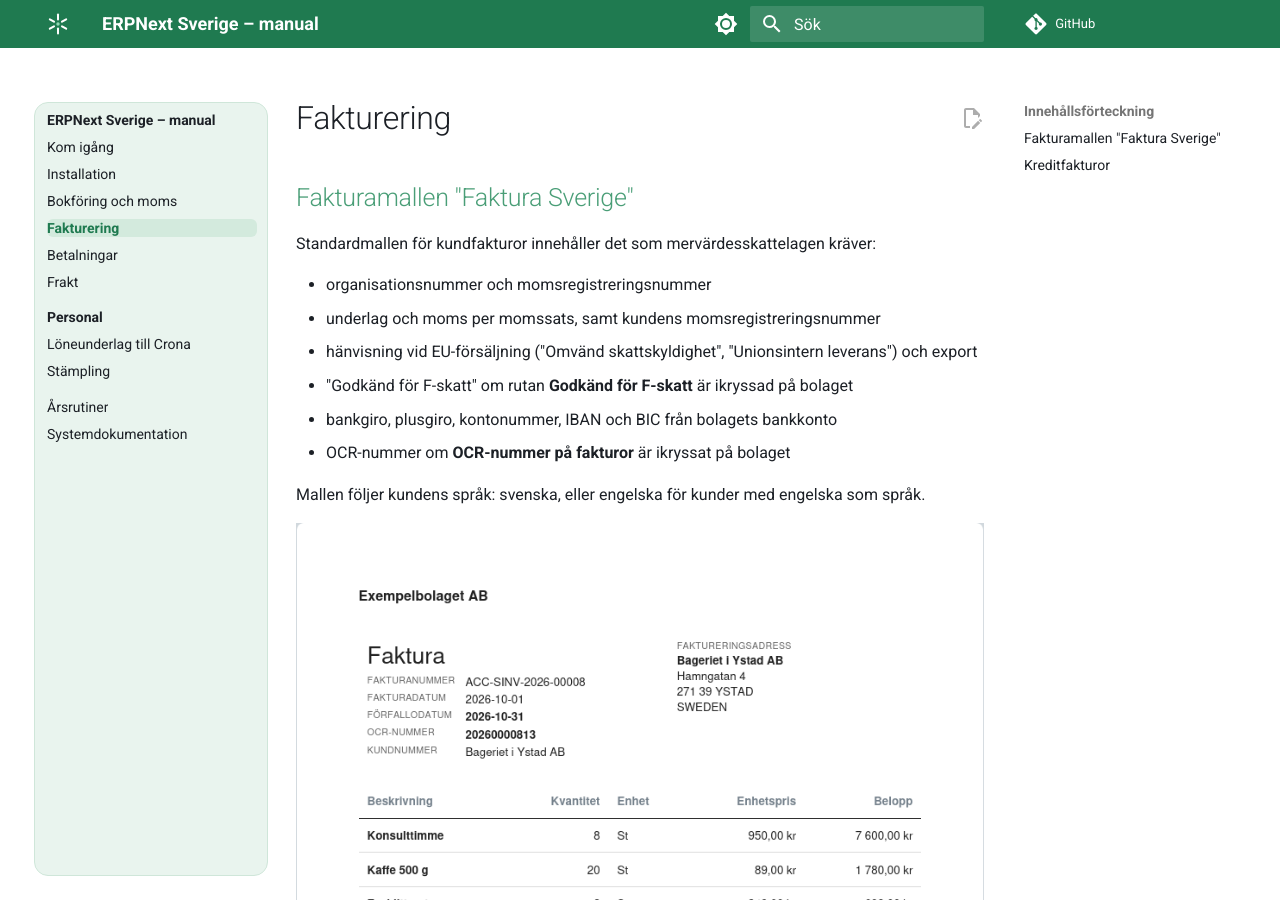
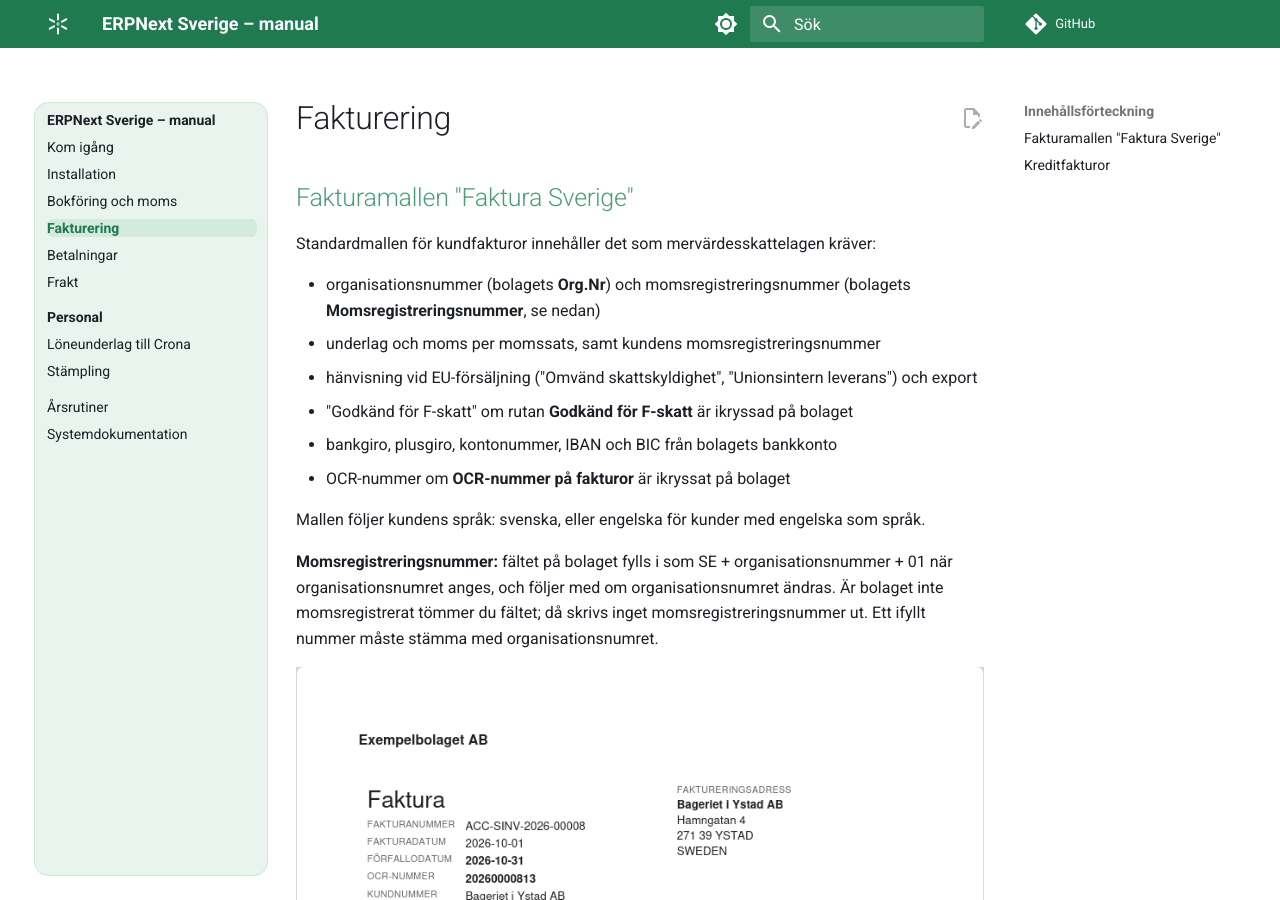
Before and after one commit to ubbe76/ERPNext-Sverige-docs, an MkDocs documentation site: the page built from docs/fakturering/index.md, in a window 1280 px wide and 900 px high. Built offline with MkDocs 1.6.1 and Material for MkDocs 9.7.7, drawn with Linux system fonts in a browser that asks for light colours; comment, search, counter and statistics services are not loaded.

Commit message:
docs: VAT registration number field on the company
Co-Authored-By: Claude Opus 5.5 <noreply@anthropic.com>
Claude-Session: https://claude.ai/code/session_01BefD5qiwHSk5weFM9qGwDU

```diff
--- a/docs/fakturering/index.md
+++ b/docs/fakturering/index.md
@@ -4,7 +4,8 @@
 
 Standardmallen för kundfakturor innehåller det som mervärdesskattelagen kräver:
 
-- organisationsnummer och momsregistreringsnummer
+- organisationsnummer (bolagets **Org.Nr**) och momsregistreringsnummer (bolagets **Momsregistreringsnummer**,
+  se nedan)
 - underlag och moms per momssats, samt kundens momsregistreringsnummer
 - hänvisning vid EU-försäljning ("Omvänd skattskyldighet", "Unionsintern leverans") och export
 - "Godkänd för F-skatt" om rutan **Godkänd för F-skatt** är ikryssad på bolaget
@@ -12,6 +13,10 @@ Standardmallen för kundfakturor innehåller det som mervärdesskattelagen kräv
 - OCR-nummer om **OCR-nummer på fakturor** är ikryssat på bolaget
 
 Mallen följer kundens språk: svenska, eller engelska för kunder med engelska som språk.
+
+**Momsregistreringsnummer:** fältet på bolaget fylls i som SE + organisationsnummer + 01 när organisationsnumret
+anges, och följer med om organisationsnumret ändras. Är bolaget inte momsregistrerat tömmer du fältet; då skrivs
+inget momsregistreringsnummer ut. Ett ifyllt nummer måste stämma med organisationsnumret.
 
 ![Faktura i mallen Faktura Sverige](../assets/skarmbilder/fakturering/faktura-sverige.png)
 *Moms per momssats, OCR-nummer och bolagets uppgifter i sidfoten.*
```
